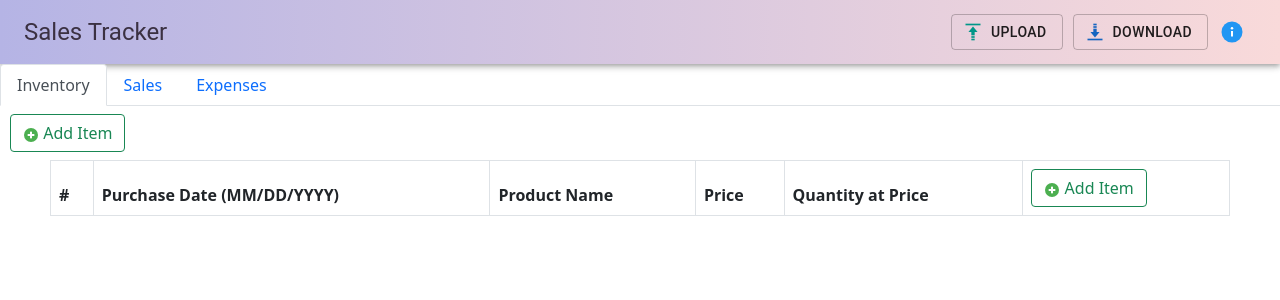
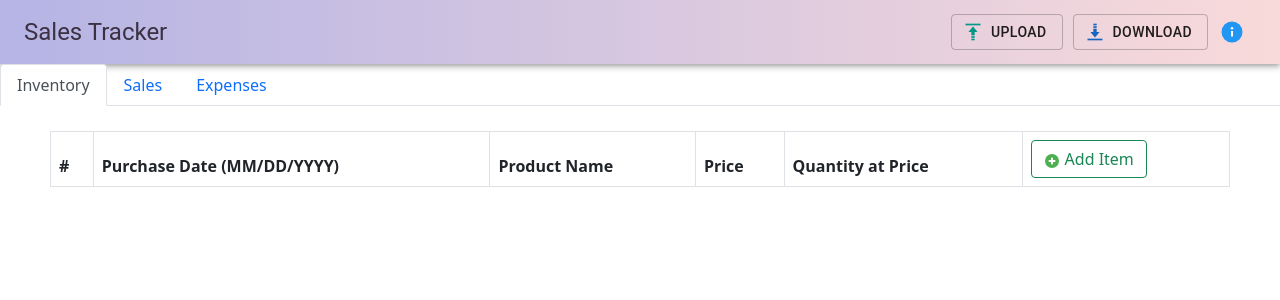
Before and after one commit to Jeffligit/sales-tracker, a React (Create React App) app: page / in a window 1280 px wide. Shown: the top 300 px of the page. Built offline with nearby package versions, Linux system fonts and the light colour scheme.

Commit message:
removed unnecessary add button

```diff
--- a/src/components/ContentTable.js
+++ b/src/components/ContentTable.js
@@ -5,7 +5,8 @@ import { makeStyles } from '@material-ui/core'
 const useStyles = makeStyles((theme) => ({
     root: {
         paddingLeft: '50px',
-        paddingRight: '50px'
+        paddingRight: '50px',
+        paddingTop: '25px'
     }
 }))
 
--- a/src/components/Tabs/Expense.js
+++ b/src/components/Tabs/Expense.js
@@ -1,6 +1,4 @@
 import React, { useState } from 'react'
-import Navbar from 'react-bootstrap/Navbar'
-import Nav from 'react-bootstrap/Nav'
 import AddBtn from '../AddBtn'
 import '../../App.css'
 import ContentTable from '../ContentTable'
@@ -136,18 +134,6 @@ export default function Expense(props) {
 
     return (
         <div>
-            {/* This is the bar that contains buttons to change table */}
-            <Navbar bg='white' >
-                {/* This is for listing the buttons/user functionality */}
-                <Nav>
-                    <Nav.Item className='Nav-item'>
-                        <AddBtn />
-                    </Nav.Item>
-                </Nav>
-                {/* This is for when it was last updated */}
-                <Navbar.Collapse >
-                </Navbar.Collapse>
-            </Navbar>
             {/* This is the table for users to see their inventory */}
             <ContentTable header={headerRow} body={bodyRows} />
             <Dialog
--- a/src/components/Tabs/Inventory.js
+++ b/src/components/Tabs/Inventory.js
@@ -1,6 +1,4 @@
 import React, { useState } from 'react'
-import Navbar from 'react-bootstrap/Navbar'
-import Nav from 'react-bootstrap/Nav'
 import AddBtn from '../AddBtn'
 import '../../App.css'
 import ContentTable from '../ContentTable'
@@ -223,20 +221,6 @@ export default function Inventory(props) {
 
     return (
         <div >
-            {/* will possibly remove */}
-            {/* This is the bar that contains buttons to change table */}
-            <Navbar bg='white' >
-                {/* This is for listing the buttons/user functionality */}
-                <Nav>
-                    <Nav.Item className='Nav-item'>
-                        <AddBtn btnFunc={handleOpenAddNewItemDialog} />
-                    </Nav.Item>
-                </Nav>
-                {/* This is for when it was last updated */}
-                <Navbar.Collapse >
-                </Navbar.Collapse>
-            </Navbar>
-
             {/* This is the table for users to see their inventory */}
             <ContentTable header={headerRow} body={bodyRows} />
             <Dialog
--- a/src/components/Tabs/Sales.js
+++ b/src/components/Tabs/Sales.js
@@ -1,6 +1,4 @@
 import React from 'react'
-import Navbar from 'react-bootstrap/Navbar'
-import Nav from 'react-bootstrap/Nav'
 // import AddBtn from '../AddBtn'
 import '../../App.css'
 import ContentTable from '../ContentTable'
@@ -62,19 +60,6 @@ export default function Sales(props) {
 
     return (
         <div>
-            {/* This is the bar that contains buttons to change table */}
-            <Navbar bg='white' >
-                {/* This is for listing the buttons/user functionality */}
-                <Nav>
-                    {/* <Nav.Item className='Nav-item'>
-                        <AddBtn />
-                    </Nav.Item> */}
-                </Nav>
-                {/* This is for when it was last updated */}
-                <Navbar.Collapse >
-                </Navbar.Collapse>
-            </Navbar>
-            {/* This is the table for users to see their inventory */}
             <ContentTable header={headerRow} body={bodyRows}/>
         </div>
 
```
